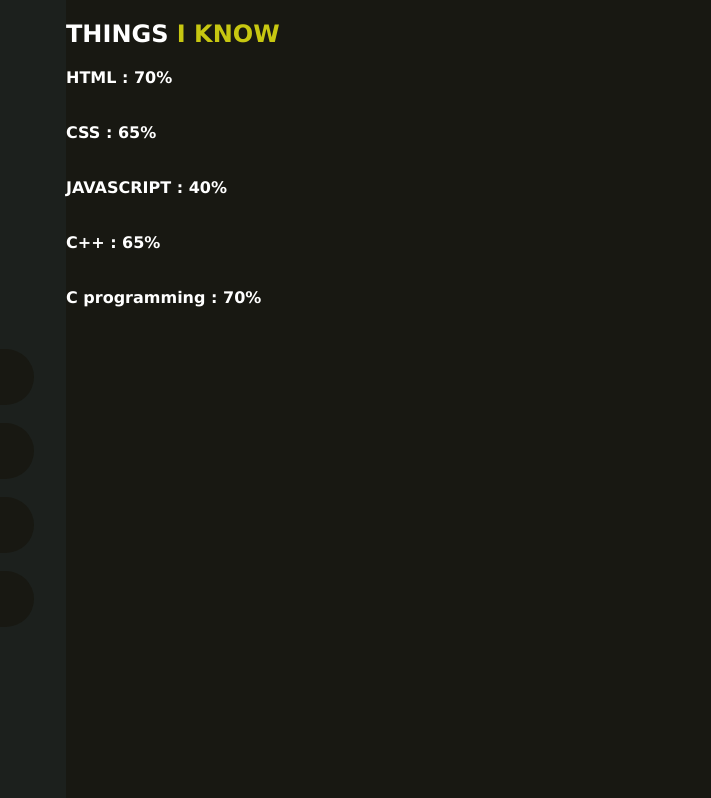
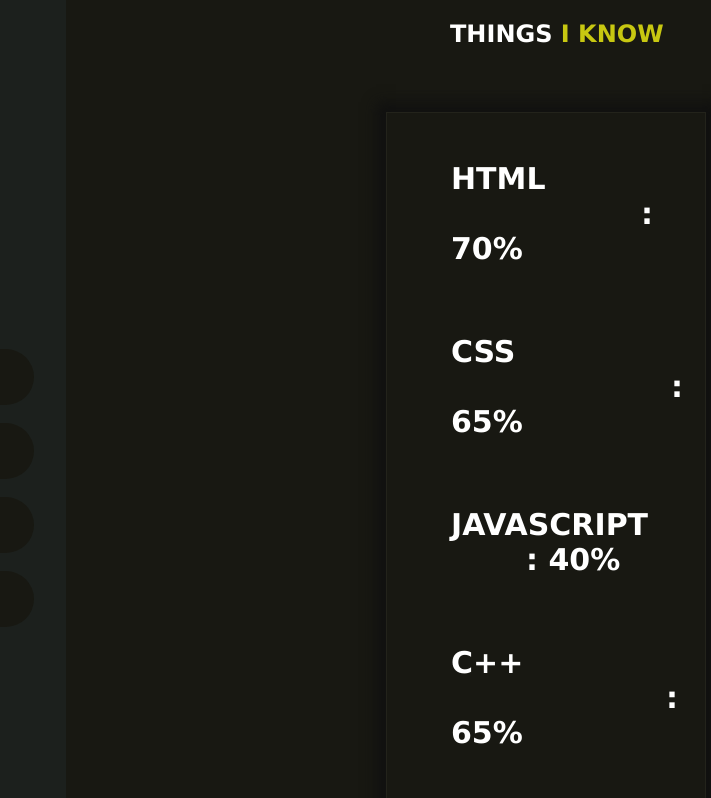
Before and after one commit to SanjuMs7/SanjuPortfolio, a plain HTML site: page skills.html in a window 1280 px wide. Shown: the top 798 px of the page, 254-965 px from the left. Drawn offline with Linux system fonts and the light colour scheme.

Commit message:
Update skills.html

```diff
--- a/skills.html
+++ b/skills.html
@@ -1,7 +1,7 @@
 <!DOCTYPE html>
 <html lang="en">
 <head>
-    <link rel="stylesheet" href="index.css" type="text/css">
+    <link rel="stylesheet" href="skills.css" type="text/css">
     <meta charset="UTF-8">
     <meta name="viewport" content="width=device-width, initial-scale=1.0">
     <title>My Portfolio</title>
@@ -33,6 +33,7 @@
                 <a href="https://instagram.com/snju_46?utm_source=qr&igshid=YzU1NGVlODEzOA%3D%3D" target="_blank"><img class="icons" id="insta" src="images/icons/insta4.png" title="instagram"></a>
                 <a href="https://www.linkedin.com/in/sanju-m-s-a8106a258" target="_blank"><img class="icons" id="linkedin" src="images/icons/linkedin1.png" title="linkedin"></a>
                 <span id="githubid"><a href="https://github.com/SanjuMs7/first-git-tutorial" target="_blank"><img class="icons" id="github" src="images/icons/github-icon-6.jpg" title="github"></a></span>
+
             </div>
 
         </div>
```
